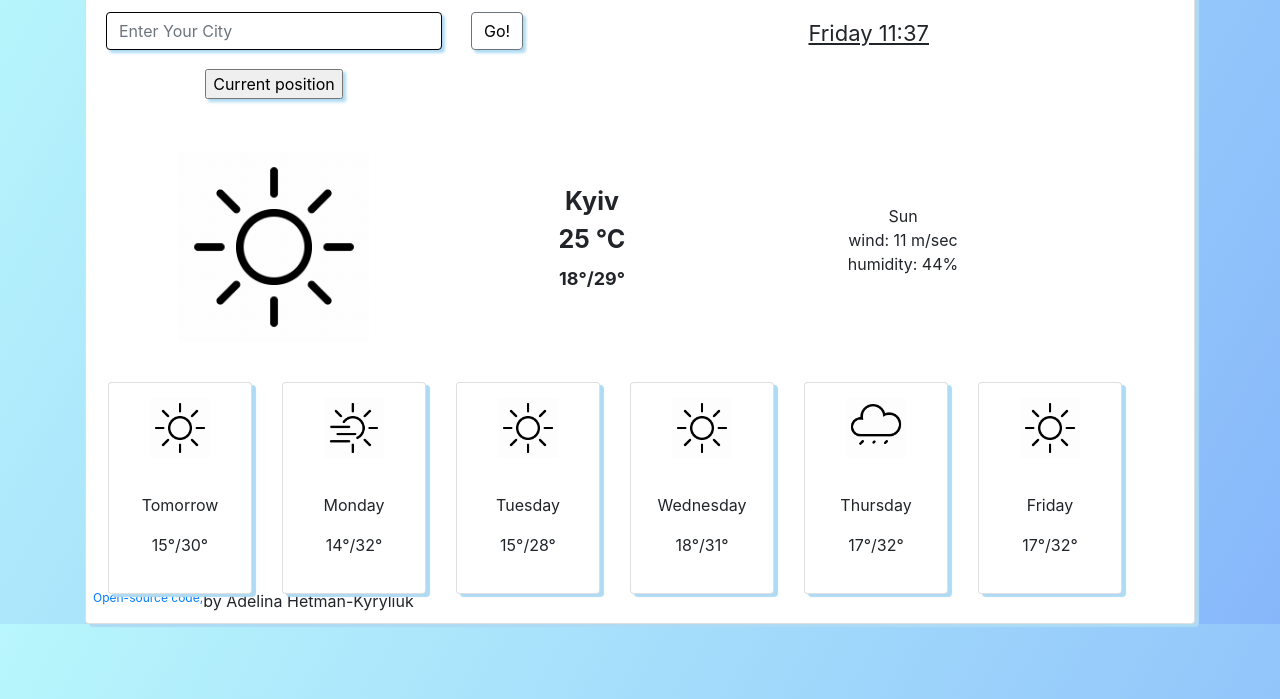
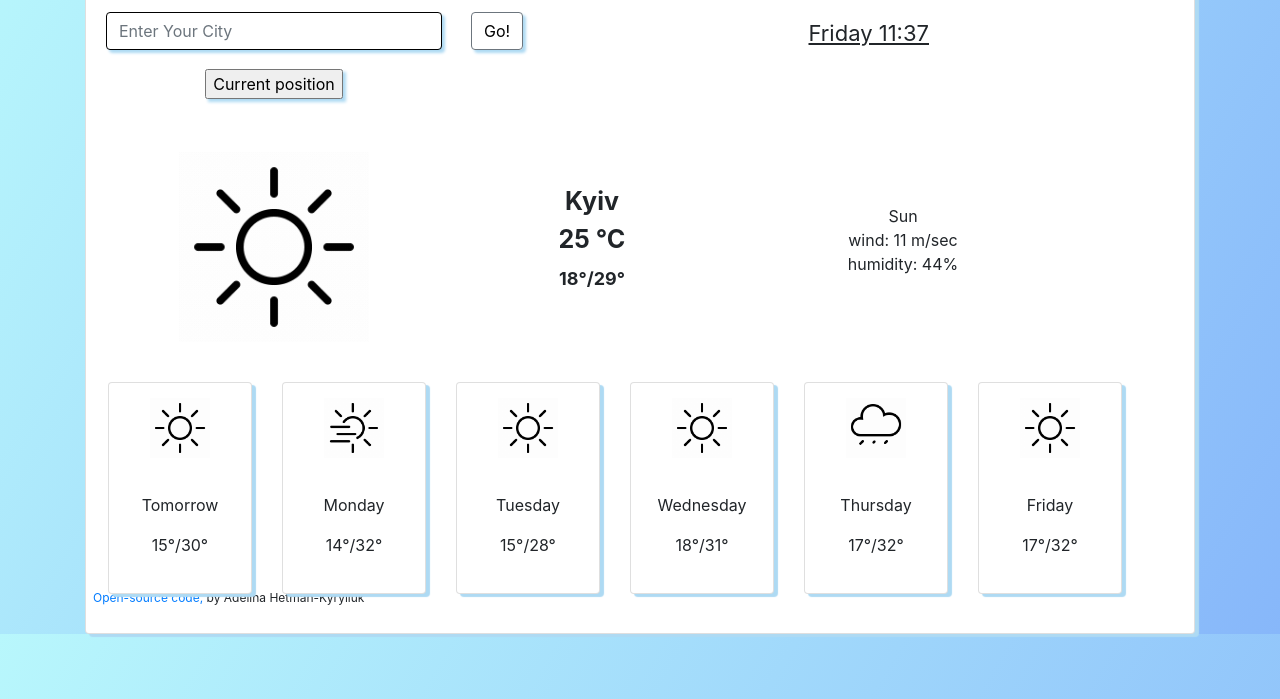
Before and after one commit to Adelina-HK/My-cool-Project, a website built with Parcel: page index.html in a window 1280 px wide. Shown: the part 101-800 px from the top of the page. Built offline with nearby package versions, Linux system fonts and the light colour scheme.

Commit message:
fixed css

```diff
--- a/index.html
+++ b/index.html
@@ -140,9 +140,9 @@
                                      </div>
                                     </div>
                           </section>
-                          <br />
-                         <a href="https://github.com/Adelina-HK/My-cool-Project" target="_blank" id="linkToSource">Open-source code, </a> by Adelina Hetman-Kyryliuk
-                                          </div>
+                          <br /> <br />
+                        <p id="linkToSource"> <a href="https://github.com/Adelina-HK/My-cool-Project" target="_blank" >Open-source code, </a> by Adelina Hetman-Kyryliuk
+                                        </p>  </div>
                                    </form>                                 </div>
 
 
```
